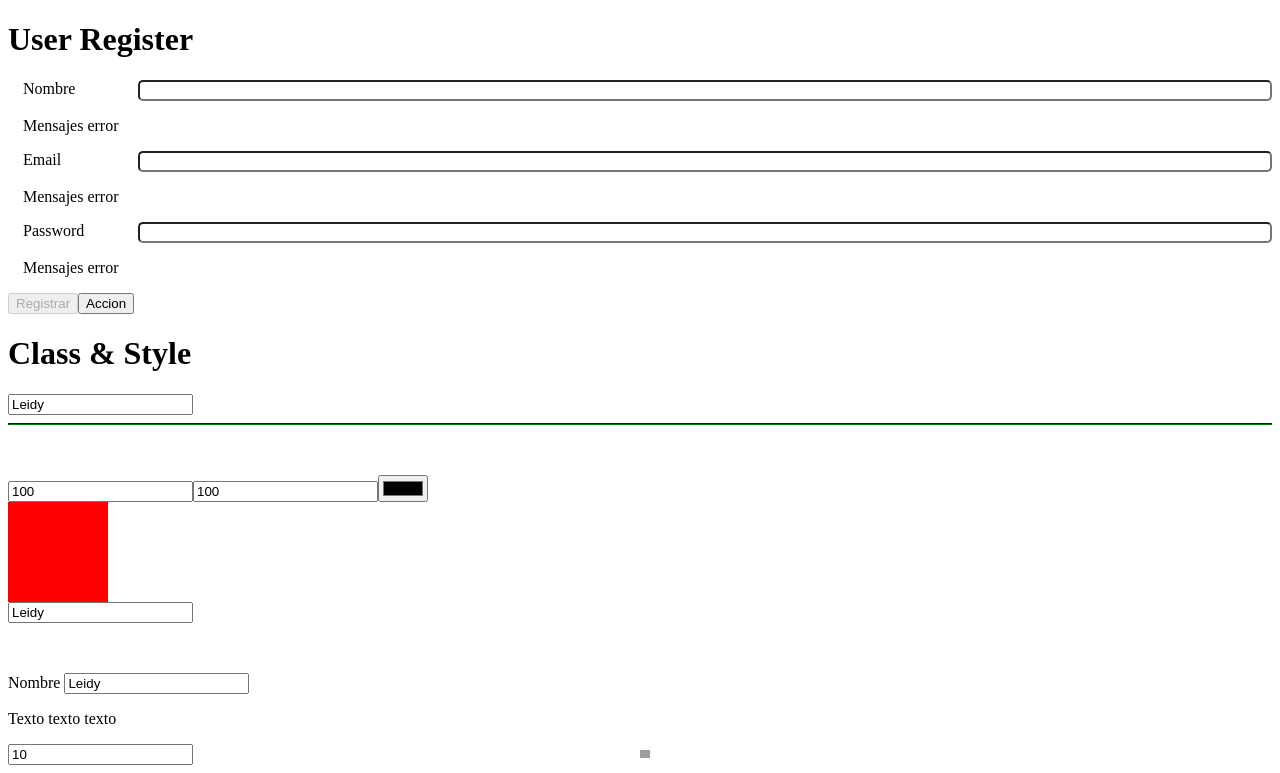
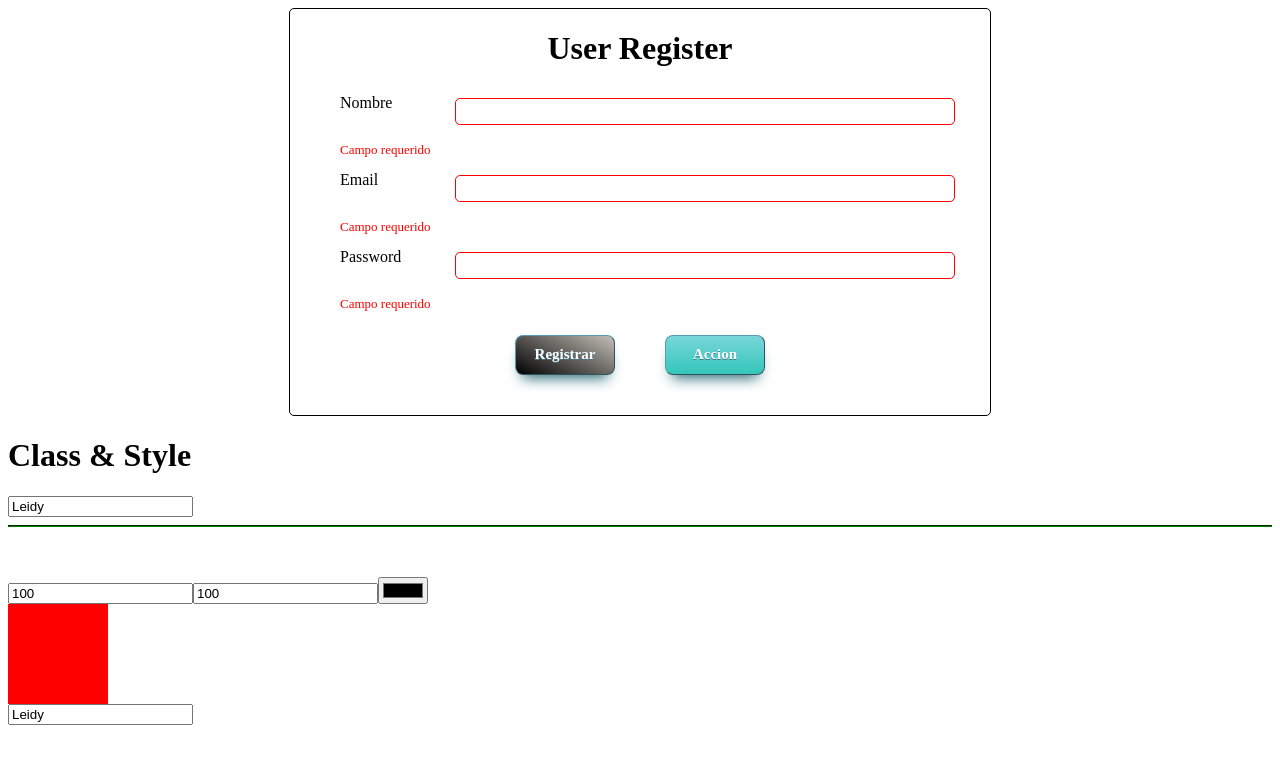
Before and after one commit to JohanaLl/Angular, an Angular app in the folder fundamentasl/: page / in a window 1280 px wide. Shown: the top 773 px of the page. Built offline with nearby package versions, Linux system fonts and the light colour scheme; grey boxes are pictures that could not be loaded.

Commit message:
Creación de formularios

```diff
--- a/fundamentasl/src/app/app.component.html
+++ b/fundamentasl/src/app/app.component.html
@@ -1,26 +1,44 @@
-<h1>User Register</h1>
 <!--ngSubmit captura el evento de botón de envio-->
-<form (ngSubmit)="onRegister()" #myForm="ngForm" >
+<form class="form" (ngSubmit)="onRegister()" #myForm="ngForm" >
+  <h1 class="title">User Register</h1>
   <div class="input-group">
     <label class="form-label" for="name">Nombre</label>
-    <input class="form-input" type="text" name="name" required id="name" [(ngModel)]="register.name" #nameInput5="ngModel">
-    <p class="message-errors" [class.invalid]="nameInput5.invalid">Mensajes error</p>
+    <input class="form-input" type="text" name="name" required id="name"
+    [(ngModel)]="register.name" #nameInput5="ngModel"
+    [ngClass]="{
+      'valid': nameInput5.valid,
+      'invalid': nameInput5.invalid
+    }">
+    <p class="message-errors" [class.invalid]="nameInput5.invalid">Campo requerido</p>
   </div>
   <div class="input-group">
     <label class="form-label" for="email">Email</label>
-    <input class="form-input" type="email" name="email" required id="email" [(ngModel)]="register.email" #emailInput="ngModel">
-    <p class="message-errors" [class.invalid]="emailInput.invalid">Mensajes error</p>
+    <input class="form-input" type="email" name="email" required id="
+    email"
+    [(ngModel)]="register.email" #emailInput="ngModel"
+    [ngClass]="{
+      'valid': emailInput.valid,
+      'invalid': emailInput.invalid
+    }">
+    <p class="message-errors" [class.invalid]="emailInput.invalid">Campo requerido</p>
   </div>
   <div class="input-group">
     <label class="form-label" for="password">Password</label>
-    <input class="form-input" type="password" name="password" required id="password" [(ngModel)]="register.password" #passwordInput="ngModel">
-    <p class="message-errors" [class.invalid]="passwordInput.invalid">Mensajes error</p>
+    <input class="form-input" type="password" name="password" required id="password"
+    [(ngModel)]="register.password" #passwordInput="ngModel"
+    [ngClass]="{
+      'valid': passwordInput.valid,
+      'invalid': passwordInput.invalid
+    }">
+    <p class="message-errors" [class.invalid]="passwordInput.invalid">Campo requerido</p>
   </div>
   <!--Siempre dentro de un formulario se debe colocar el type al boton
   si no se coloca los botones que no guardan el formulario sino que hacen otras acciones
   también van a envier el formulario y se van a terner eventos ineperados-->
-  <button class="button" [disabled]="myForm.invalid" type="submit">Registrar</button> <!--Boton de envio-->
-  <button class="button" type="button">Accion</button> <!--Boton de acciones-->
+  <div class="form-button">
+    <button class="buttonSubmit" [disabled]="myForm.invalid" type="submit">Registrar</button> <!--Boton de envio-->
+    <button class="buttonAction" type="button">Accion</button> <!--Boton de acciones-->
+  </div>
 </form>
 <!--Clases dinámicas-->
 <h1>Class & Style</h1>
--- a/fundamentasl/src/app/app.component.scss
+++ b/fundamentasl/src/app/app.component.scss
@@ -47,35 +47,118 @@
   }
 }
 
+.form {
+  border-radius: 5px;
+  border: 1.7px solid rgba(0,0,0,1);
+  width: 100%;
+  max-width: 700px;
+  margin: 0 auto;
+  display: flex;
+  flex-direction: column;
+  justify-content: center;
+  align-items: center;
+}
+
+.title {
+  justify-content: center;
+  font-family: cursive;
+  padding-bottom: 5px;
+}
+
 .input-group {
   display: grid;
   grid-template-columns: 130px 1fr;
-  label {
+}
+
+.form-label {
   grid-column:  1 / 2;
   display: block;
   padding-left: 30px;
   text-indent: -15px;
+  font-family: cursive;
+  padding-bottom: 5px;
 }
-  button {
-    grid-column: 1 / 3;
+
+.form-input {
+  width: 500px;
+  padding: 5px 5px;
+  margin: 4px 0;
+  border-radius: 5px;
+  box-sizing: border-box;
+  &.invalid {
+    border: 1.7px solid red;
   }
-  input {
-    border-radius: 5px;
+  &.valid {
+    border: 1.7px solid darkgreen;
   }
 }
 
-.form-input {
-  border-radius: 5px;
-}
-
 .message-errors {
+  font-family: cursive;
+  font-size: small;
+  color: red;
+  opacity: 0;
+  transition: all linear .5s;
   padding-left: 30px;
   text-indent: -15px;
   &.invalid {
-    border-color: red;
+    opacity: 1;
   }
-  &.valid {
-    border-color: green;
+}
+
+.form-button {
+  display: grid;
+  grid-template-columns: 150px 1fr;
+  margin:10px;
+  padding-bottom: 30px;
+
+  .buttonSubmit {
+    font-size:15px;
+    font-family: cursive;
+    width:100px;
+    height:40px;
+    border-width:1px;
+    color:#fff;
+    border-color:#599bb3;
+    font-weight:bold;
+    border-top-left-radius:8px;
+    border-top-right-radius:8px;
+    border-bottom-left-radius:8px;
+    border-bottom-right-radius:8px;
+    box-shadow: 0px 10px 14px -7px #276873;
+    text-shadow: 0px 1px 0px #3d768a;
+    background:linear-gradient(#599bb3, #408c99);
+    }
+
+    .buttonSubmit:disabled {
+      background: linear-gradient(27deg, rgba(0,0,0,1) 0%, rgba(195,190,183,1) 100%);
+      background-color:transparent;
+    }
+
+    .buttonSubmit:hover {
+      background: linear-gradient(#408c99, #599bb3);
+    }
+
+    .buttonAction {
+      font-size:15px;
+      font-family: cursive;
+      width:100px;
+      height:40px;
+      border-width:1px;
+      color:rgba(255, 255, 255, 1);
+      border-color:#599bb3;
+      font-weight:bold;
+      border-top-left-radius:8px;
+      border-top-right-radius:8px;
+      border-bottom-left-radius:8px;
+      border-bottom-right-radius:8px;
+      box-shadow: 0px 10px 14px -7px #276873;
+      text-shadow: 0px 1px 0px #3d768a;
+      background:linear-gradient(rgba(121, 214, 217, 1), rgba(52, 198, 187, 1));
+    }
+
+    .buttonAction:hover {
+      background: linear-gradient(rgba(52, 198, 187, 1), rgba(121, 214, 217, 1));
     }
 }
 
```
Lines whose indentation alone changed are shown as unchanged.
